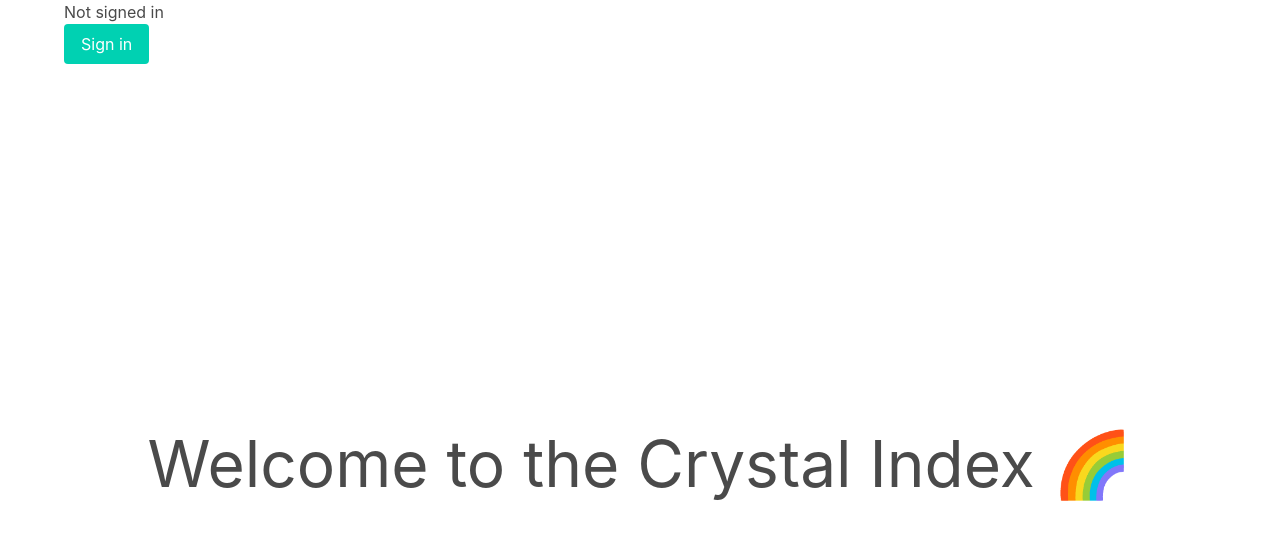
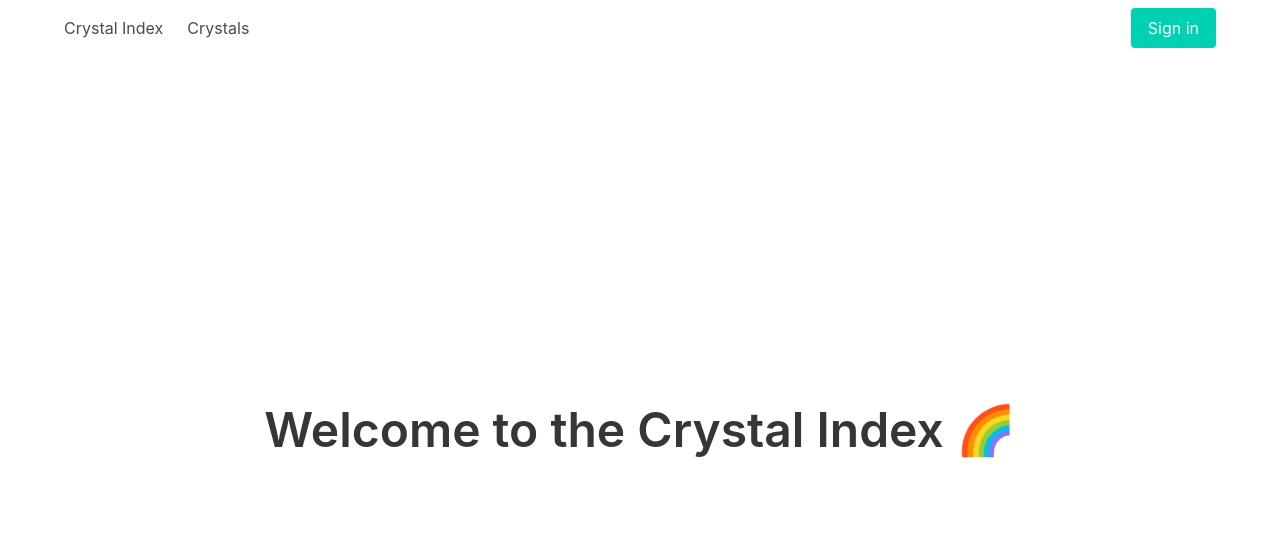
Before and after one commit to Sammii-HK/crystal-index, a Next.js app: page / in a window 1280 px wide. Shown: the top 540 px of the page. Built offline with nearby package versions, Linux system fonts and the light colour scheme; no server answers.

Commit message:
amending landing page, created Navbar

```diff
--- a/components/common/Navbar.tsx
+++ b/components/common/Navbar.tsx
@@ -1,19 +1,55 @@
 import { useSession, signIn, signOut } from "next-auth/react"
+import router from "next/router";
+import { useCallback } from "react";
 
 export default function Navbar() {
   const { data: session } = useSession()
-  if (session?.user) {
-    return (
-      <>
-        <p>signed in as {session.user.email} <br /> </p>
-        <button className="button is-primary" onClick={() => signOut()}>Sign out</button>
-      </>
-    )
-  }
+
+  const viewCrystals = useCallback(async () => {
+    router.push('/crystals')
+  }, []);
+
   return (
-    <>
-      Not signed in <br />
-      <button className="button is-primary" onClick={() => signIn()}>Sign in</button>
-    </>
+    <nav className="navbar" role="navigation" aria-label="main navigation">
+    <div className="navbar-brand">
+      <a className="navbar-item" href="/">
+        Crystal Index
+      </a>
+
+      <a role="button" className="navbar-burger" aria-label="menu" aria-expanded="false" data-target="navbarBasicExample">
+        <span aria-hidden="true"></span>
+        <span aria-hidden="true"></span>
+        <span aria-hidden="true"></span>
+      </a>
+    </div>
+
+    <div id="navbarBasicExample" className="navbar-menu">
+      <div className="navbar-start">
+        <a className="navbar-item" onClick={viewCrystals}>
+          Crystals
+        </a>
+      </div>
+
+      <div className="navbar-end">
+        <div className="navbar-item">
+          <div className="buttons">
+            {session?.user &&
+              <div className="is-flex">
+                <div className="navbar-item">
+                  <p className="body is-text-weight-bold">Hi {session.user.name}! 💎</p>
+                </div>
+                <button className="button is-primary" onClick={() => signOut()}>Sign out</button>
+              </div>
+            }
+            {!session?.user &&
+              <div>
+                <button className="button is-primary" onClick={() => signIn()}>Sign in</button>
+              </div>
+            }
+          </div>
+        </div>
+      </div>
+    </div>
+  </nav>
   )
 }
--- a/pages/api/location/[id]/index.ts
+++ b/pages/api/location/[id]/index.ts
@@ -17,6 +17,7 @@ export default async function locationHandler(
   const result = await prisma.location.findUnique(
     {
       where: { id: parseInt(id as string) },
+      include: { crystalsOfMemento: true, crystalsOfOrigin: true }
     }
   );
   if (result) res.status(200).json({ location: result })
--- a/pages/index.tsx
+++ b/pages/index.tsx
@@ -4,11 +4,13 @@ import styles from '../styles/Home.module.scss'
 // const Home: NextPage<HomeProps> = (props) => {
 const Home: NextPage = () => {
   return (
-    <div className="{styles.container}">
-      <main className={styles.main}>
-        <h1 className={styles.title}>Welcome to the Crystal Index 🌈</h1>
-      </main>
-    </div>
+    <section className="hero is-fullheight-with-navbar">
+      <div className="hero-body">
+        <div className="container has-text-centered">
+          <h1 className="title is-size-1">Welcome to the Crystal Index 🌈</h1>
+        </div>
+      </div>
+    </section>
   )
 }
 
```
